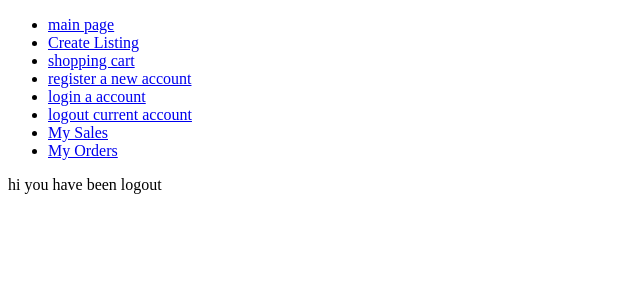
After one commit to MaRonggg/E-Commerce-Website, a Flask app: page /logout in a window 1280 px wide. The commit adds this page. Shown: the top 300 px of the page, without its empty margins (0-640 px from the left). Run offline with Flask 2, Linux system fonts and the light colour scheme; the visitor is signed in with stand-in values (Sample User, id 1).

Commit message:
logout features

```diff
--- a/Auth/login.py
+++ b/Auth/login.py
@@ -4,6 +4,10 @@ from flask import request
 from flask import session
 from database import database
 from bcrypt import checkpw, gensalt, hashpw
+
+from datetime import timedelta
+from flask import session, app
+
 
 auth = flask.Blueprint("auth", __name__)
 salt = gensalt()
@@ -25,8 +29,20 @@ def login():
                 flash('Incorrect password.')
                 return redirect(url_for('auth.login'))
             else:
-                session["email"] = email
+                session['email'] = email
+                # # add  5 minutes time for session to expire
+                session.permanent = True
+                app.permanent_session_lifetime = timedelta(minutes=15)
+                # show message
                 flash('Login success.')
                 return render_template("logined.html", email=email)
     else:
         return render_template("login.html")
+
+@auth.route("/logout", methods=['GET', 'POST'])
+def logout():
+        if 'email' in session:
+            session.pop('email', None)
+            return render_template('logout.html')
+        else:
+            return '<p>user already logout</p>'
--- a/templates/base.html
+++ b/templates/base.html
@@ -20,10 +20,13 @@
     <a href="/shopping_cart">shopping cart</a>
   </li>
   <li>
-      <a href="/register">register new account </a>
+      <a href="/register">register a new account </a>
   </li>
   <li>
-      <a href="/login">login account</a>
+      <a href="/login">login a account</a>
+  </li>
+  <li>
+      <a href="/logout">logout current account</a>
   </li>
   <li>
       <a href="/sales_page">My Sales</a>
--- /dev/null
+++ b/templates/logout.html
@@ -0,0 +1,7 @@
+{% extends "base.html" %}
+{% block title %}You are successfully logout {% endblock %}
+
+{% block body %}
+<p>hi you have been logout</p>
+
+{% endblock %}
```
